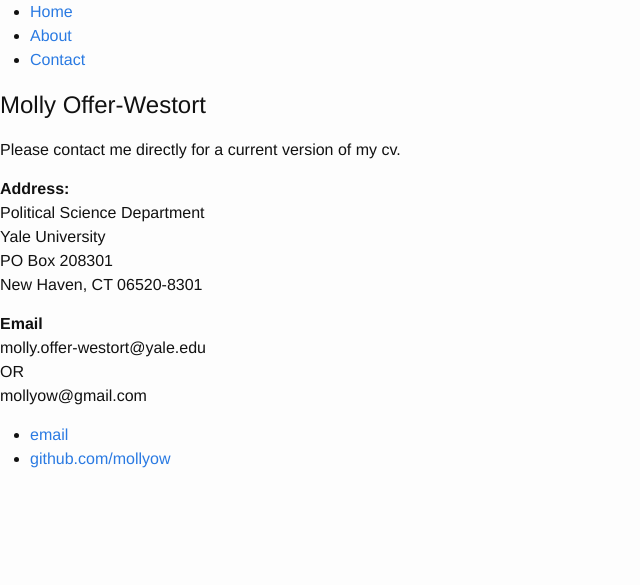
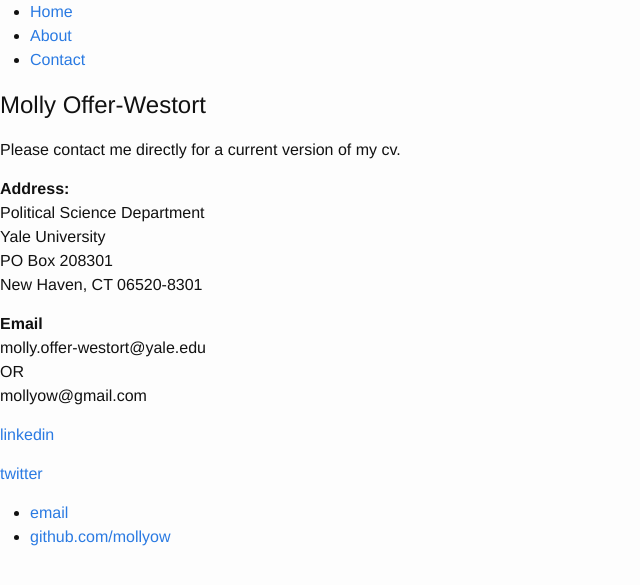
Before and after one commit to mollyow/mollyow.github.io, a Jekyll site: the page built from contact/index.markdown, in a window 1280 px wide. Shown: the top 585 px of the page, without its empty margins (0-640 px from the left). Built offline with Jekyll 4.4.1, drawn with Linux system fonts in a browser that asks for light colours.

Commit message:
Update index.markdown

```diff
--- a/contact/index.markdown
+++ b/contact/index.markdown
@@ -15,3 +15,7 @@
 molly.offer-westort@yale.edu
 OR
 mollyow@gmail.com
+
+[linkedin](https://www.linkedin.com/in/molly-offer-westort-1a61b02b)
+
+[twitter](https://twitter.com/mofferw)
```
